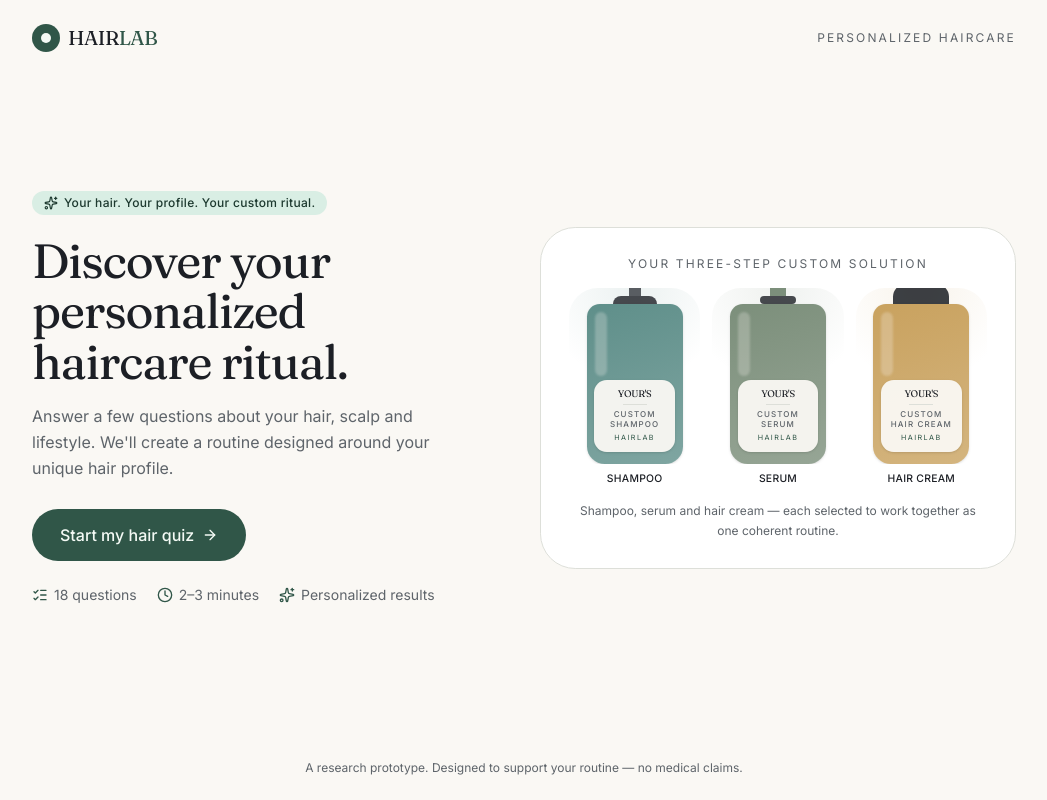
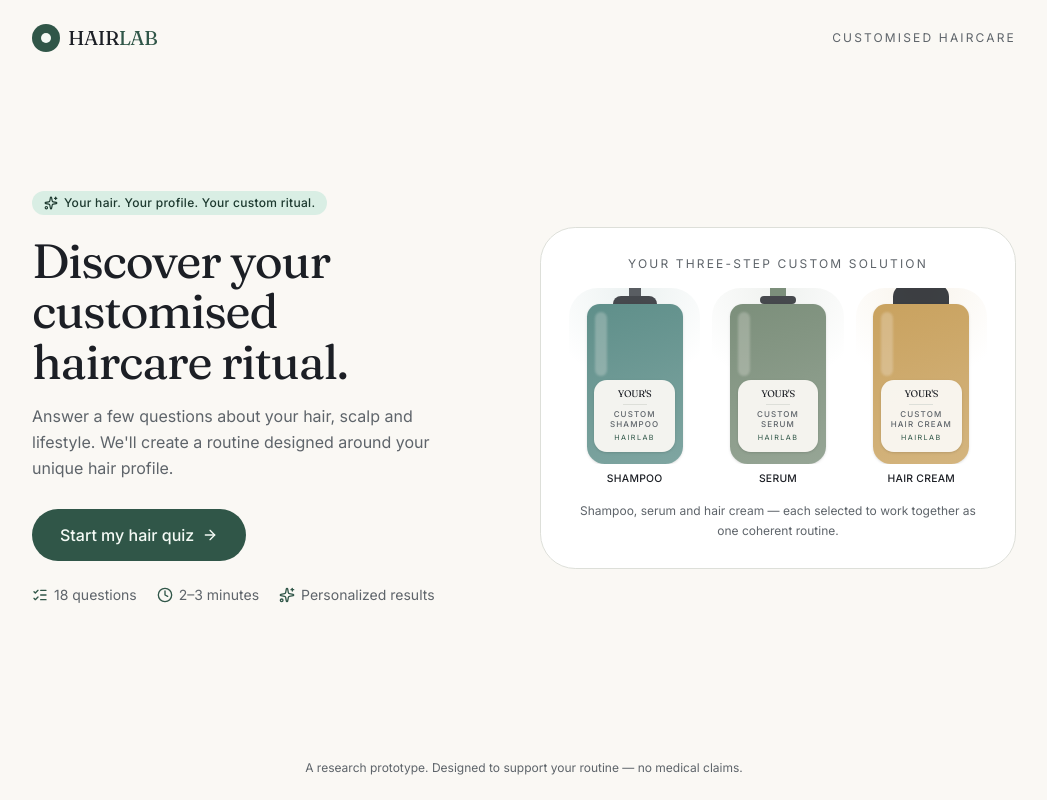
Before and after one commit to Sidggn/High-customisation, a Next.js app: page / in a window 1280 px wide. Shown: the whole page, without its empty margins (116-1163 px from the left). Built offline with nearby package versions, Linux system fonts and the light colour scheme.

Commit message:
fix: update haircare text to "customised"
Co-authored-by: Sidggn <180832237+Sidggn@users.noreply.github.com>

```diff
--- a/components/hairlab/landing.tsx
+++ b/components/hairlab/landing.tsx
@@ -16,7 +16,7 @@ export function Landing({ onStart }: { onStart: () => void }) {
       <header className="flex items-center justify-between">
         <Wordmark />
         <span className="hidden text-xs tracking-[0.18em] text-muted-foreground sm:block">
-          PERSONALIZED HAIRCARE
+          CUSTOMISED HAIRCARE
         </span>
       </header>
 
@@ -28,7 +28,7 @@ export function Landing({ onStart }: { onStart: () => void }) {
           </span>
 
           <h1 className="mt-5 text-balance font-serif text-4xl leading-[1.05] tracking-tight text-foreground sm:text-5xl">
-            Discover your personalized haircare ritual.
+            Discover your customised haircare ritual.
           </h1>
 
           <p className="mt-4 max-w-md text-pretty leading-relaxed text-muted-foreground">
```
